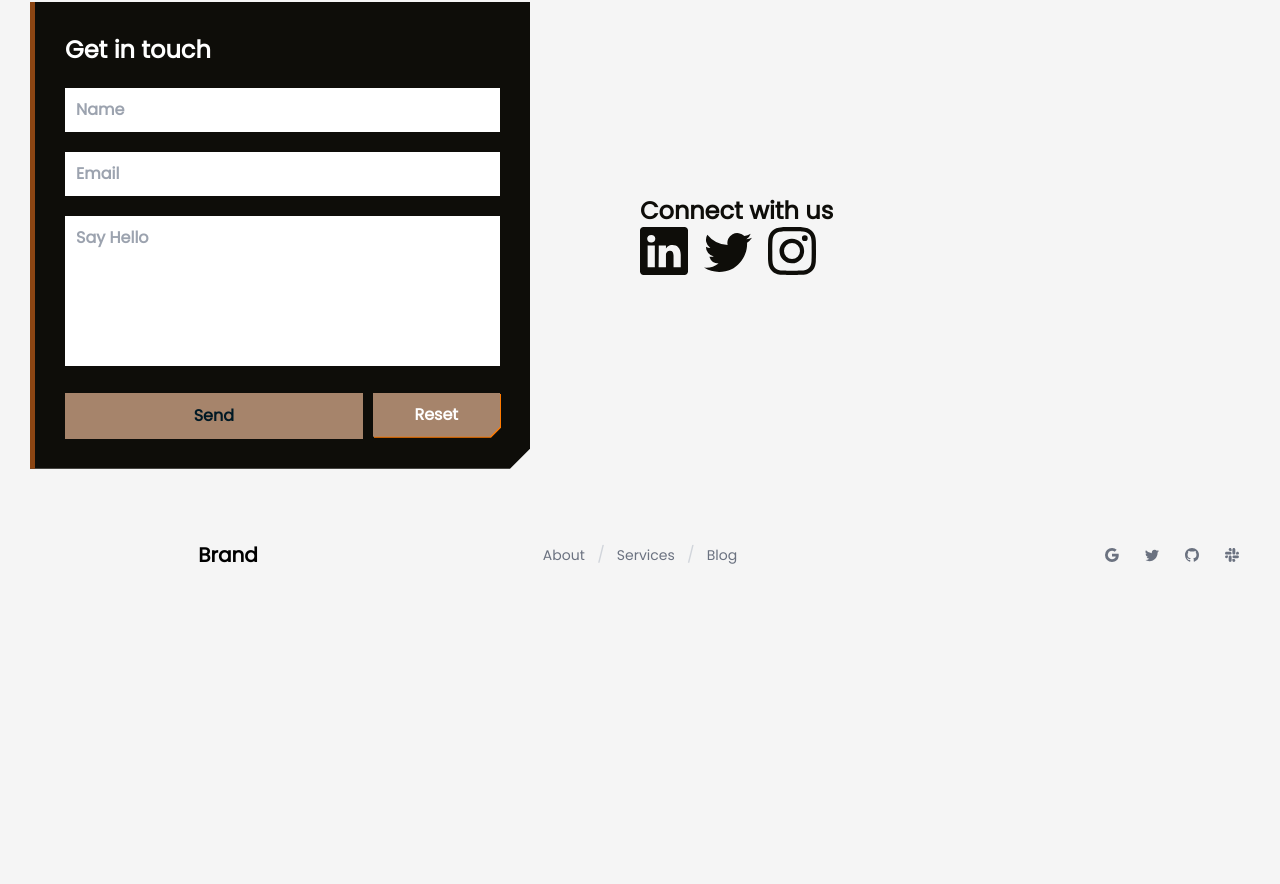
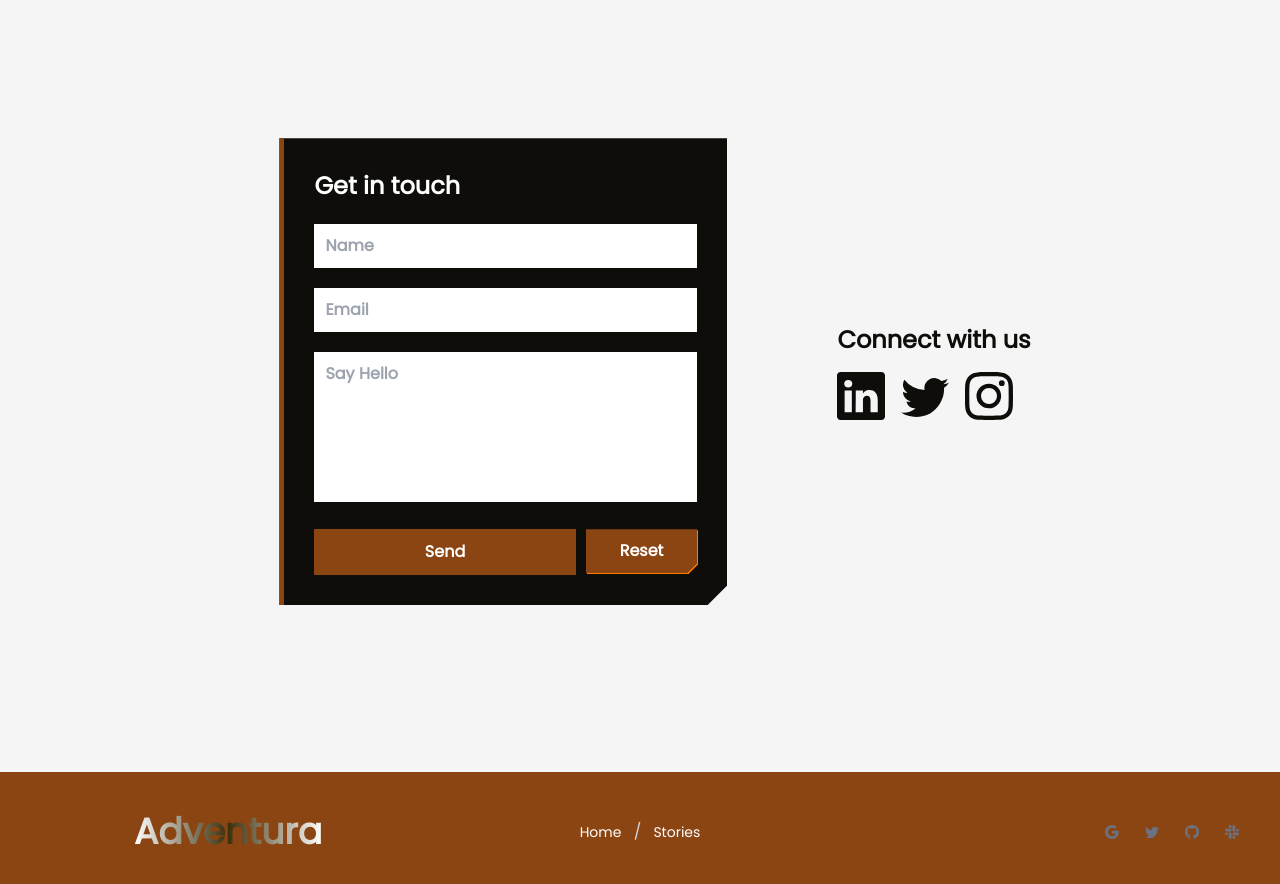
Before and after one commit to jennifer-pecky/Adventura, a React (Vite) app: page / in a window 1280 px wide. Shown: the part 2000-2884 px from the top of the page. Before the commit the page ends 2611 px from the top, so only its background shows below. Built offline with nearby package versions, Linux system fonts and the light colour scheme.

Commit message:
completed homepage design

```diff
--- a/src/components/Footer.jsx
+++ b/src/components/Footer.jsx
@@ -1,6 +1,6 @@
 export default function Footer() {
   return (
-    <footer>
+    <footer className="bg-[#8B4513]">
       <div className="max-w-[85rem] py-10 px-4 sm:px-6 lg:px-8 mx-auto">
         <div className="grid grid-cols-1 md:grid-cols-3 items-center gap-5 text-center">
           <div>
@@ -9,33 +9,27 @@ export default function Footer() {
               href="#"
               aria-label="Brand"
             >
-              Brand
+              <span className="text-4xl font-bold bg-clip-text text-transparent bg-gradient-to-r from-[#fff] via-[#3b2f0a] to-[#fff]">
+                Adventura
+              </span>{' '}
             </a>
           </div>
 
-          <ul className="text-center">
+          <ul className="text-center header">
             <li className="inline-block relative pr-8 last:pr-0 last-of-type:before:hidden before:absolute before:top-1/2 before:right-3 before:-translate-y-1/2 before:content-['/'] before:text-gray-300 dark:before:text-gray-600">
               <a
-                className="inline-flex gap-x-2 text-sm text-gray-500 hover:text-gray-800 dark:text-gray-500 dark:hover:text-gray-200"
-                href="#"
+                className="inline-flex gap-x-2 text-sm text-[#fff] hover:text-gray-800  dark:hover:text-gray-200"
+                href="/"
               >
-                About
+                Home
               </a>
             </li>
             <li className="inline-block relative pr-8 last:pr-0 last-of-type:before:hidden before:absolute before:top-1/2 before:right-3 before:-translate-y-1/2 before:content-['/'] before:text-gray-300 dark:before:text-gray-600">
               <a
-                className="inline-flex gap-x-2 text-sm text-gray-500 hover:text-gray-800 dark:text-gray-500 dark:hover:text-gray-200"
-                href="#"
+                className="inline-flex gap-x-2 text-sm text-[#fff] hover:text-gray-800  dark:hover:text-gray-200"
+                href="/stories"
               >
-                Services
-              </a>
-            </li>
-            <li className="inline-block relative pr-8 last:pr-0 last-of-type:before:hidden before:absolute before:top-1/2 before:right-3 before:-translate-y-1/2 before:content-['/'] before:text-gray-300 dark:before:text-gray-600">
-              <a
-                className="inline-flex gap-x-2 text-sm text-gray-500 hover:text-gray-800 dark:text-gray-500 dark:hover:text-gray-200"
-                href="#"
-              >
-                Blog
+                Stories
               </a>
             </li>
           </ul>
--- a/src/components/oother/HomeUi.jsx
+++ b/src/components/oother/HomeUi.jsx
@@ -23,8 +23,8 @@ export default function HomeUi() {
             </div>
           </div>
         </section>
-        <div className="flex space-x-20">
-          <div className="form-container">
+        <div className="flex flex-col md:flex-row justify-center items-center space-y-10 md:space-y-0 md:space-x-20 h-screen">
+          <div className="form-container md:max-w-md">
             <div className="form">
               <span className="heading">Get in touch</span>
               <input placeholder="Name" type="text" className="input" />
@@ -52,15 +52,13 @@ export default function HomeUi() {
               </div>
             </div>
           </div>
-
-          <div className="flex items-center">
-            <div className="">
-              <h1 className="text-[#0e0d09] font-bold text-2xl">
+          <div className="flex flex-col justify-center items-center md:items-start max-w-lg">
+            <h1 className="text-[#0e0d09] font-bold text-2xl text-center md:text-left">
               Connect with us
             </h1>
-              <div className="flex space-x-4">
+            <div className="flex justify-center md:justify-start mt-4 space-x-4">
               <a
-                  href="https://twitter.com/your_twitter_profile"
+                href="https://www.linkedin.com/in/jennifer-chioma-maduagwu-7051ab236/"
                 target="_blank"
                 rel="noopener noreferrer"
                 className="transition-transform transform hover:scale-150"
@@ -68,7 +66,7 @@ export default function HomeUi() {
                 <BsLinkedin className="text-[#0E0D09] text-5xl" />
               </a>
               <a
-                  href="https://twitter.com/your_twitter_profile"
+                href="https://twitter.com/pecky_jennifer"
                 target="_blank"
                 rel="noopener noreferrer"
                 className="transition-transform transform hover:scale-150"
@@ -76,7 +74,7 @@ export default function HomeUi() {
                 <BsTwitter className="text-[#0E0D09] text-5xl" />
               </a>
               <a
-                  href="https://twitter.com/your_twitter_profile"
+                href="https://www.instagram.com/jenniferpecky/"
                 target="_blank"
                 rel="noopener noreferrer"
                 className="transition-transform transform hover:scale-150"
@@ -87,7 +85,6 @@ export default function HomeUi() {
           </div>
         </div>
       </div>
-      </div>
     </>
   );
 }
--- a/src/styles/Head.css
+++ b/src/styles/Head.css
@@ -96,9 +96,9 @@ nav {
 
 .form-container .form .button-container .send-button {
     flex-basis: 70%;
-    background: #A6846B;
+    background: #8B4513;
     padding: 10px;
-    color: #001925;
+    color: #fff;
     text-align: center;
     font-weight: bold;
     border: 1px solid transparent;
@@ -122,7 +122,7 @@ nav {
     padding: 10px;
     color: #fff;
     font-weight: bold;
-    background: #A6846B;
+    background: #8B4513;
     clip-path: polygon(0 0, 100% 0, 100% calc(100% - 10px), calc(100% - 10px) 100%, 0 100%);
     transition: all 0.2s ease-in-out;
 }
```
Lines whose indentation alone changed are shown as unchanged.
